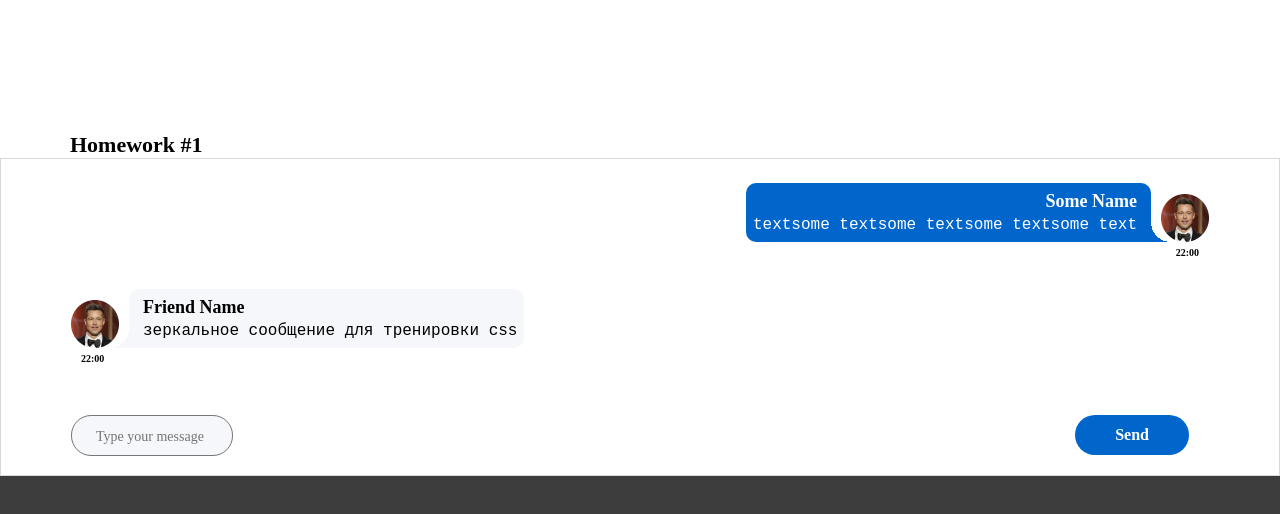
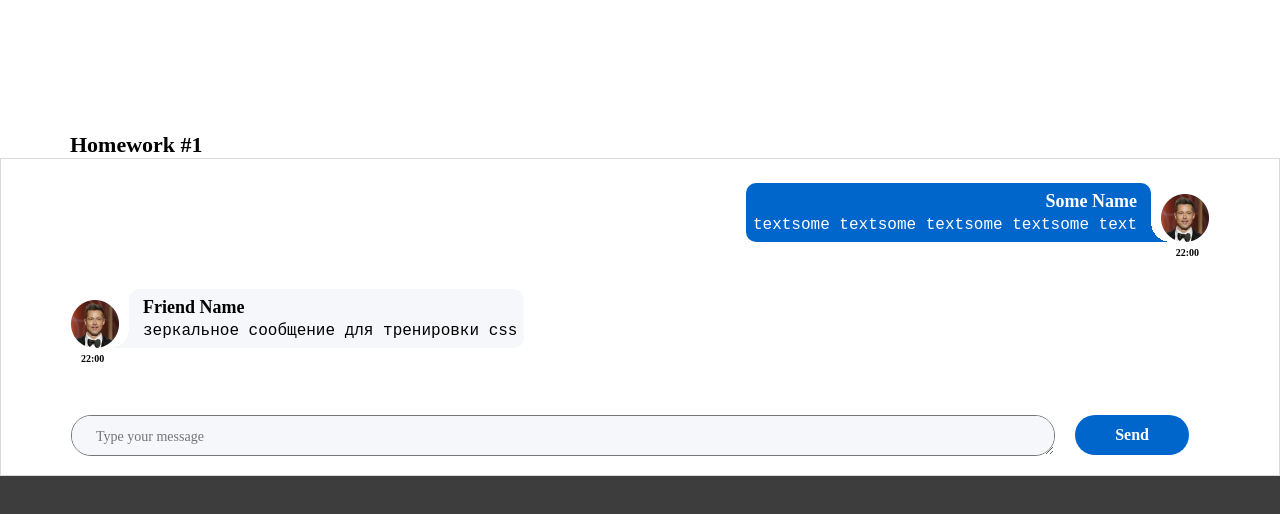
Before and after one commit to Steelmen87/Ignat_3_try, a React (Create React App) app: page / in a window 1280 px wide. Shown: the top 514 px of the page. Built offline with nearby package versions, Linux system fonts and the light colour scheme.

Commit message:
textarea +-

```diff
--- a/src/s2-homeworks/hw01/message-sender/MessageSender.module.scss
+++ b/src/s2-homeworks/hw01/message-sender/MessageSender.module.scss
@@ -4,6 +4,7 @@
   justify-content: space-between;
   margin: 0 70px;
   align-items: center;
+
   textarea::placeholder {
     font-family: Montserrat;
     font-size: 14px;
@@ -14,13 +15,18 @@
     padding: 12px 24px;
 
   }
+
   .textarea {
-    display: inline-table;
+    display: block;
     background-color: #F5F7FB;
     border-radius: 20px;
+    width: 100%;
+
+    overflow : auto;
   }
 
   .button {
+
     background-color: #0066CC;
 
     border: none;
@@ -36,14 +42,12 @@
 
     margin: 20px;
 
-  }
+    &:hover {
 
-  .button:hover {
+    }
+    &:active {
 
-  }
-
-  .button:active {
-
+    }
   }
 
 }
--- a/src/s2-homeworks/hw01/message-sender/MessageSender.tsx
+++ b/src/s2-homeworks/hw01/message-sender/MessageSender.tsx
@@ -51,6 +51,7 @@ const MessageSender = (props: any) => {
                     className={s.textarea}
                     ref={textareaRef}
 
+                    rows={3}
                     title={'Shift+Enter for send'}
                     placeholder={'Type your message'}
                     value={text}
```
